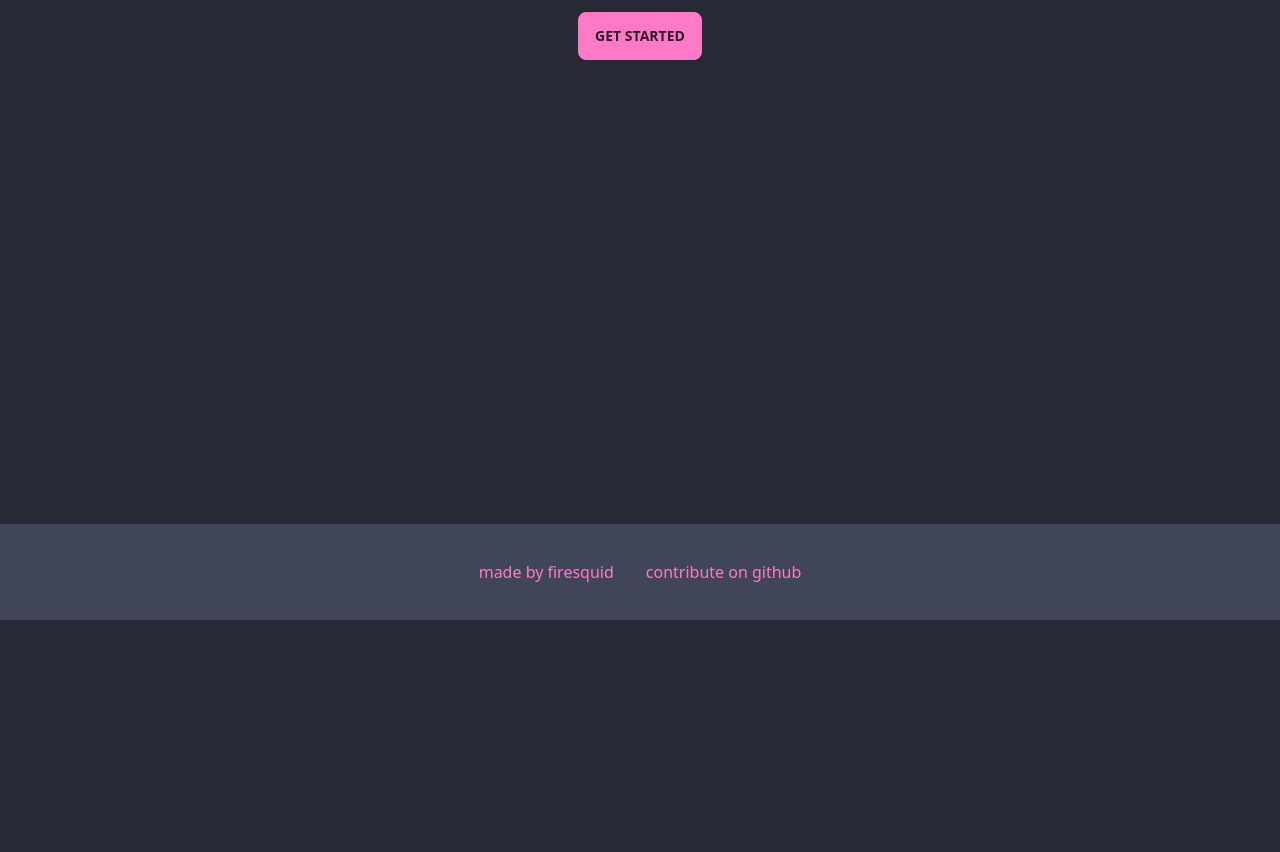
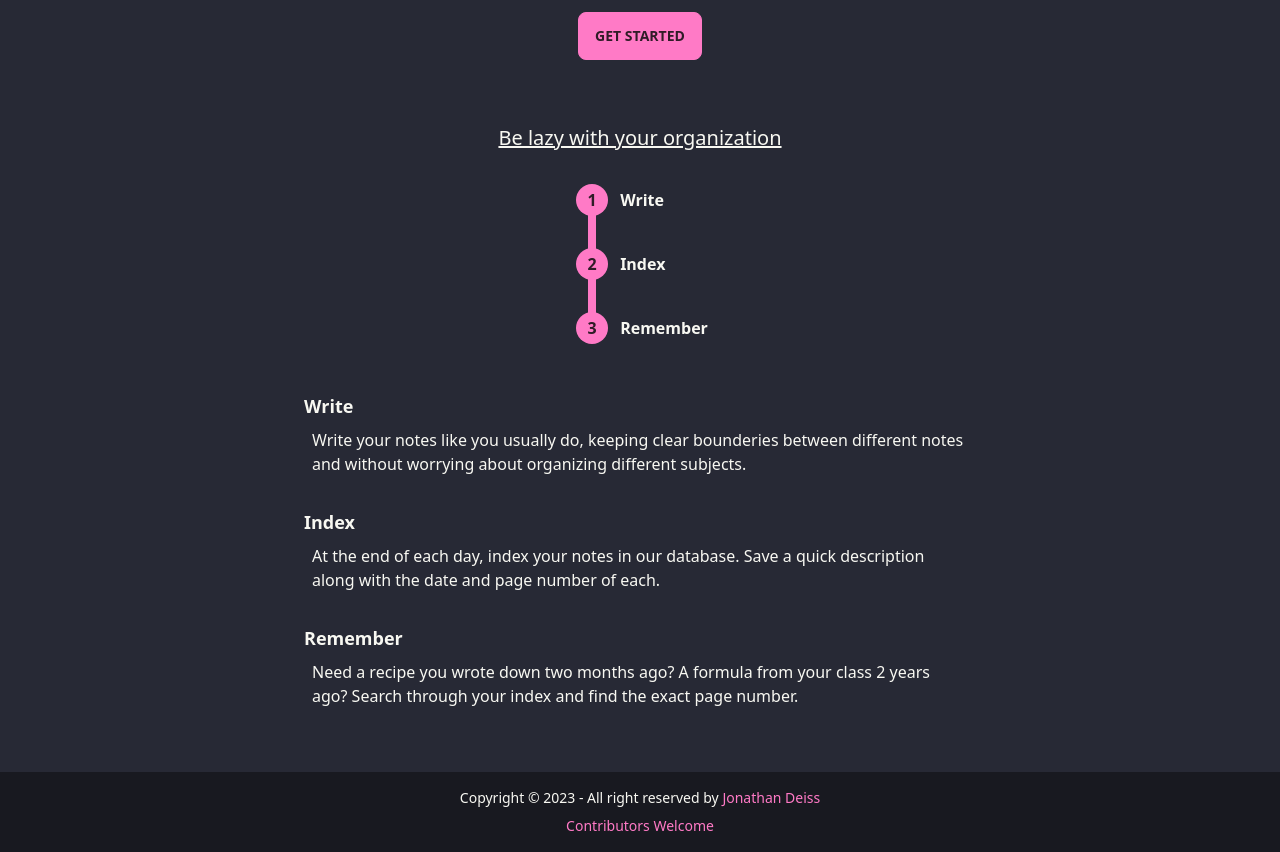
Before and after one commit to FireSquid6/cyberbook, a Next.js app: page / in a window 1280 px wide. Shown: the part 180-1032 px from the top of the page. Before the commit the page ends 800 px from the top, so only its background shows below. Built offline with nearby package versions, Linux system fonts and the light colour scheme; no server answers.

Commit message:
add description

```diff
--- a/app/layout.tsx
+++ b/app/layout.tsx
@@ -18,7 +18,7 @@ export default function RootLayout({
       <body>
         <Header />
         <div className="mx-4 my-2">
-          <main className="mx-auto max-w-2xl">{children}</main>
+          <main className="mx-auto max-w-2xl min-h-[87.5vh]">{children}</main>
         </div>
         <Footer />
       </body>
--- a/app/page.tsx
+++ b/app/page.tsx
@@ -1,9 +1,11 @@
+import Description from "@/components/Description";
 import Hero from "@/components/Hero";
 
 export default async function Index() {
   return (
     <>
       <Hero />
+      <Description />
     </>
   );
 }
--- /dev/null
+++ b/components/Description.tsx
@@ -0,0 +1,39 @@
+export default function Description() {
+  return (
+    <div className="text-center my-16">
+      <h2 className="text-xl my-4 underline">Be lazy with your organization</h2>
+      <div className="text-center">
+        <ol className="steps steps-vertical min-w-fit">
+          <li className="step step-primary font-bold">Write</li>
+          <li className="step step-primary font-bold">Index</li>
+          <li className="step step-primary font-bold">Remember</li>
+        </ol>
+      </div>
+      <div className="text-left">
+        <div className="my-8">
+          <h4 className="font-bold text-lg my-2">Write</h4>
+          <p className="mx-2">
+            Write your notes like you usually do, keeping clear bounderies
+            between different notes and without worrying about organizing
+            different subjects.
+          </p>
+        </div>
+        <div className="my-8">
+          <h4 className="font-bold text-lg my-2">Index</h4>
+          <p className="mx-2">
+            At the end of each day, index your notes in our database. Save a
+            quick description along with the date and page number of each.
+          </p>
+        </div>
+        <div className="my-8">
+          <h4 className="font-bold text-lg my-2">Remember</h4>
+          <p className="mx-2">
+            Need a recipe you wrote down two months ago? A formula from your
+            class 2 years ago? Search through your index and find the exact page
+            number.
+          </p>
+        </div>
+      </div>
+    </div>
+  );
+}
--- a/components/Footer.tsx
+++ b/components/Footer.tsx
@@ -2,19 +2,18 @@ import Link from "next/link";
 
 export default function Footer() {
   return (
-    <div className="w-full h-24 bg-neutral absolute bottom-0 flex flex-row justify-center align-middle">
-      <div className="flex flex-row m-auto justify-around">
-        <Link href="https://firesquid.co" target="_blank" className="m-4">
-          made by firesquid
-        </Link>
-        <Link
-          href="https://github.com/firesquid6/cyberbook"
-          target="_blank"
-          className="m-4"
-        >
-          contribute on github
+    <footer className="footer footer-center p-4 bg-base-200 z-50 text-base-content">
+      <div>
+        <p>
+          Copyright © 2023 - All right reserved by{" "}
+          <Link target="_blank" href="https://firesquid.co">
+            Jonathan Deiss
+          </Link>
+        </p>
+        <Link href="https://github.com/firesquid6/cyberbook">
+          Contributors Welcome
         </Link>
       </div>
-    </div>
+    </footer>
   );
 }
--- a/components/Header.tsx
+++ b/components/Header.tsx
@@ -3,7 +3,7 @@ import AuthButton from "./AuthButton";
 
 export default async function Header() {
   return (
-    <header className="navbar bg-base-200">
+    <header className="navbar sticky top-0 bg-base-200">
       <div className="flex-1">
         <Link href="/dashboard" className="btn btn-ghost normal-case text-xl">
           Cyberbook
```
